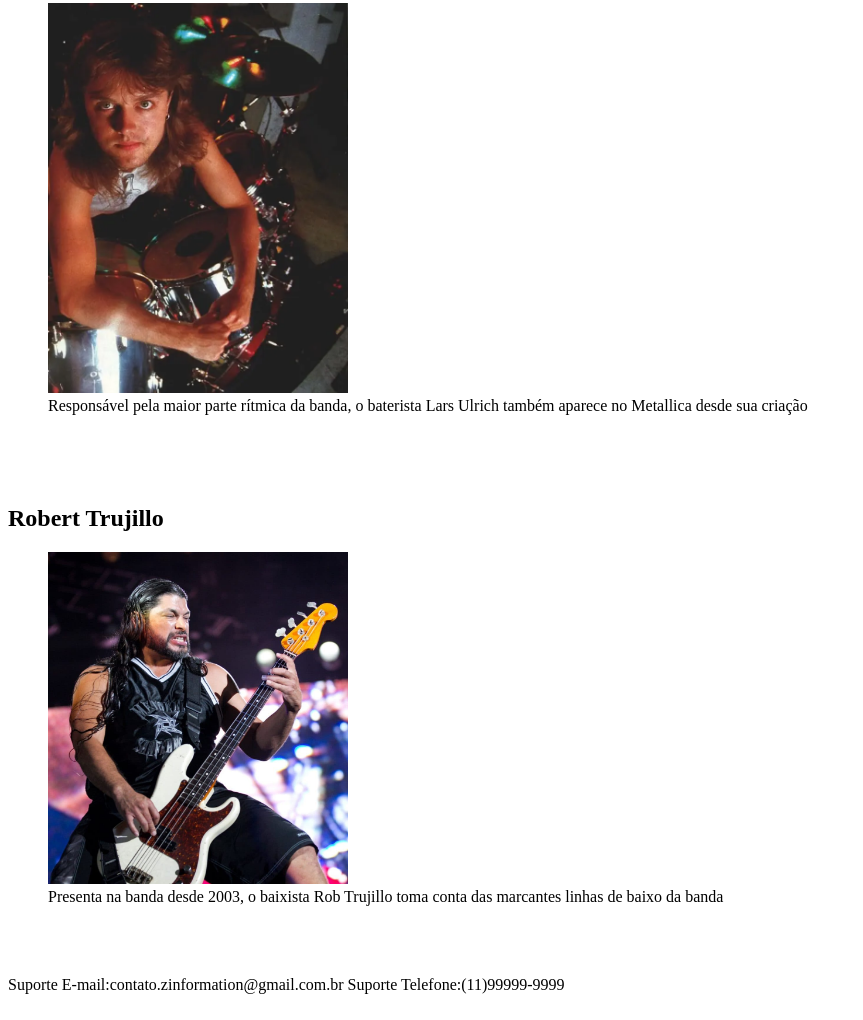
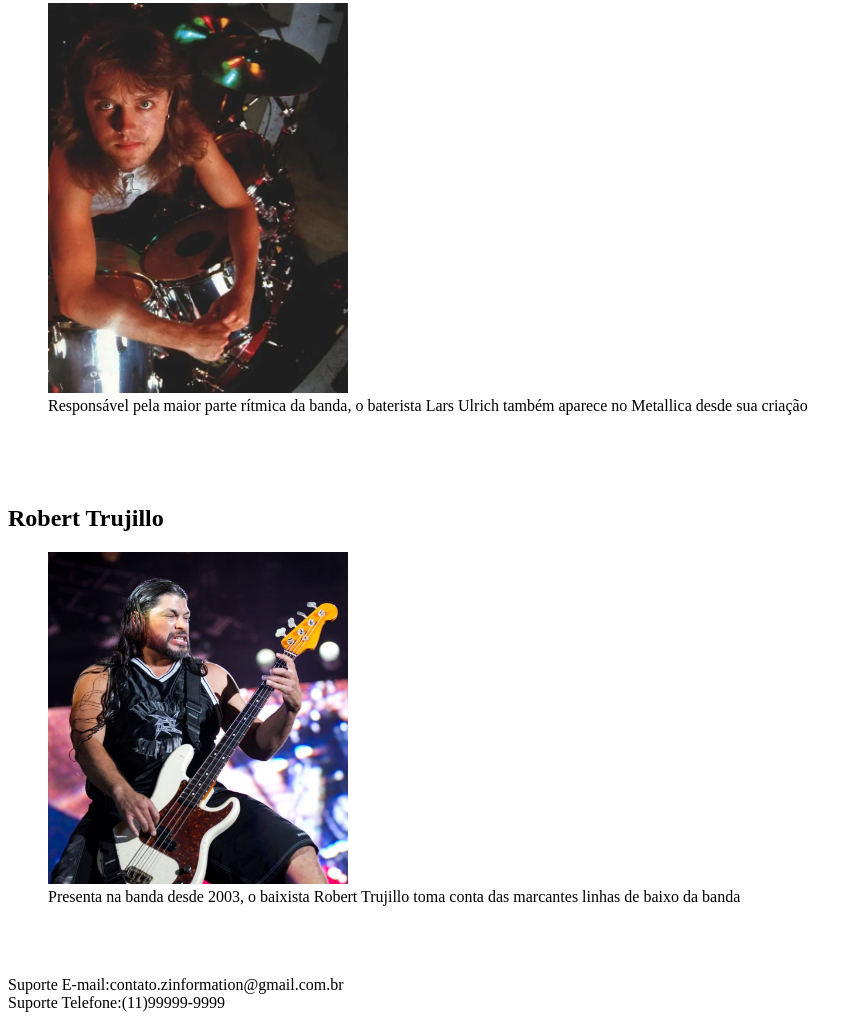
Before and after one commit to Guilherme-Bueno-Cruz/devaria-html2, a plain HTML site: page membros.html in a window 1280 px wide. Shown: the part 1382-2402 px from the top of the page, without its empty margins (0-863 px from the left). Drawn offline with Linux system fonts and the light colour scheme.

Commit message:
html devaria

```diff
--- a/membros.html
+++ b/membros.html
@@ -58,7 +58,7 @@
                 <h2>Robert Trujillo</h2>
                 <figure>
                     <img src="Fotos/rob.png" width="300">
-                    <figcaption>Presenta na banda desde 2003, o baixista Rob Trujillo toma conta das marcantes linhas de baixo da banda</figcaption>
+                    <figcaption>Presenta na banda desde 2003, o baixista Robert Trujillo toma conta das marcantes linhas de baixo da banda</figcaption>
                 </figure>
             </section>
         </main>
@@ -66,7 +66,7 @@
         <br>
         <br>
         <footer>
-            <span>Suporte E-mail:contato.zinformation@gmail.com.br</span>
+            <span>Suporte E-mail:contato.zinformation@gmail.com.br</span><br />
             <span>Suporte Telefone:(11)99999-9999</span>
         </footer>
     </body>
```
